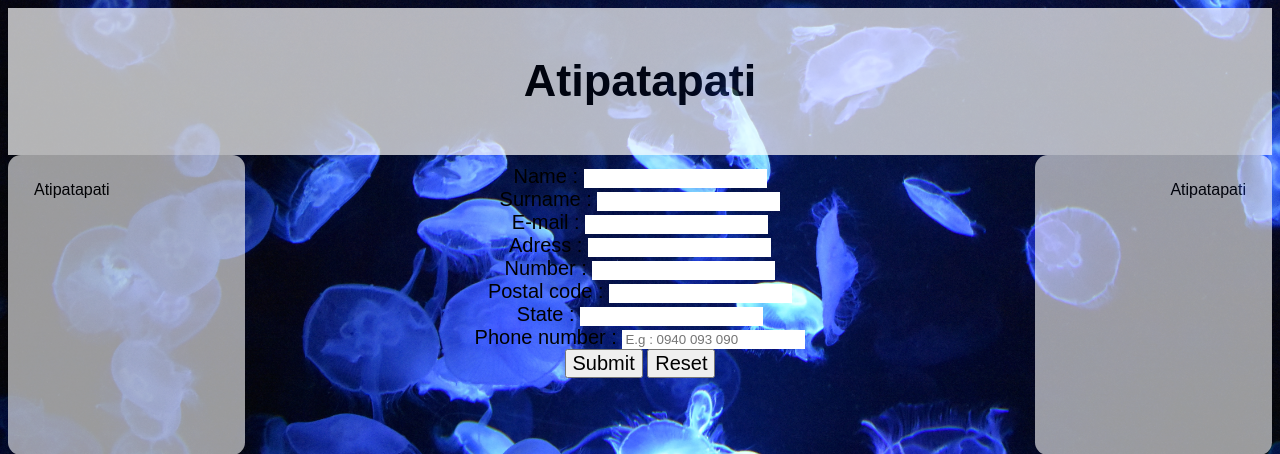
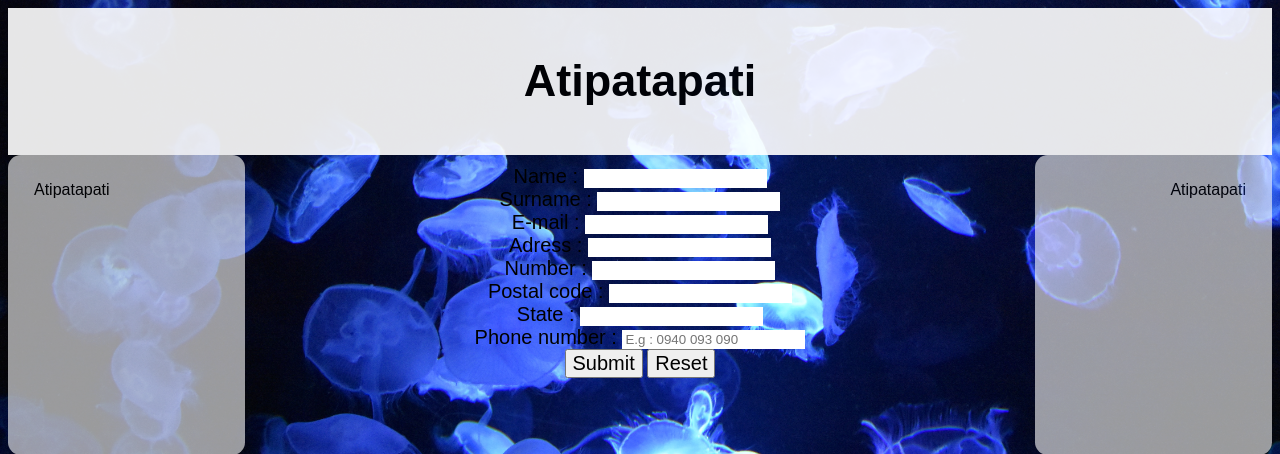
Before and after one commit to FilipSajna/ESPIot, a PHP site: page /phpform.php in a window 1280 px wide. Shown: the top 454 px of the page. Run offline with PHP 8.4, Linux system fonts and the light colour scheme.

Commit message:
header opacity2

```diff
--- a/phpform.php
+++ b/phpform.php
@@ -18,7 +18,7 @@ body {
 .header {
     grid-area: header;
     background-color: rgba(255,255,255);
-    opacity: 0.7;
+    opacity: 0.9;
     padding: 10px;
     text-align: center;
     font-size: 30px;
```
